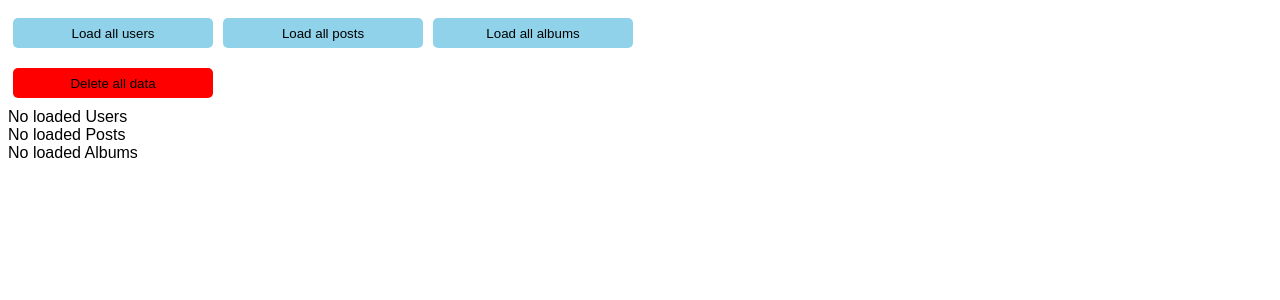
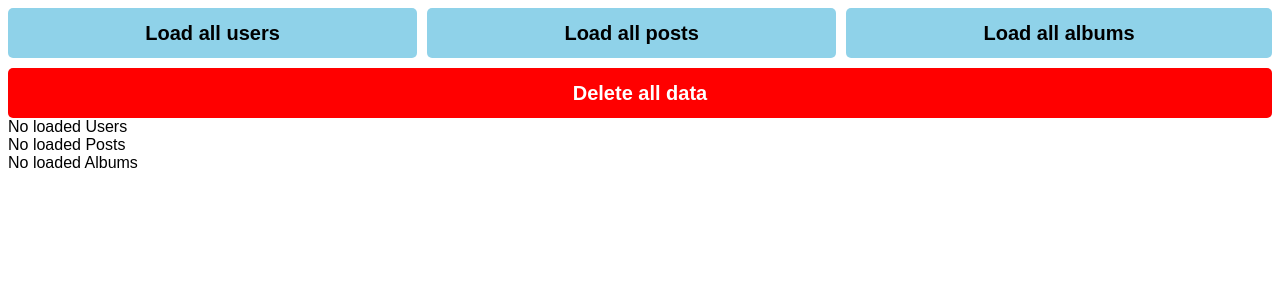
Before and after one commit to MariaTheCoder/vueSandbox, a Vue app: page / in a window 1280 px wide. Shown: the top 300 px of the page. Built offline with nearby package versions, Linux system fonts and the light colour scheme.

Commit message:
make the button container a grid container instead of a flex container. Display the three load buttons in the same row and the delete button on the button row

```diff
--- a/src/components/Button.vue
+++ b/src/components/Button.vue
@@ -14,6 +14,10 @@ export default {
       type: String,
       default: "#0099CC70",
     },
+    textColor: {
+      type: String,
+      default: "black",
+    },
     buttonText: {
       type: String,
     },
@@ -28,10 +32,12 @@ export default {
 <!-- Add "scoped" attribute to limit CSS to this component only -->
 <style scoped>
 button {
-  height: 30px;
-  min-width: 200px;
-  margin: 10px 5px 10px 5px;
+  height: 100%;
+  width: 100%;
   background-color: v-bind(backgroundColor);
+  font-size: 20px;
+  font-weight: bold;
+  color: v-bind(textColor);
   border: transparent;
   border-radius: 5px 5px 5px 5px;
 }
--- a/src/components/NavigationBar.vue
+++ b/src/components/NavigationBar.vue
@@ -1,6 +1,5 @@
 <template>
   <div class="button-container">
-    <div class="navigational-buttons">
     <Button @click="fetchUsers" :users="users" buttonText="Load all users" />
     <Button @click="fetchPosts" :posts="posts" buttonText="Load all posts" />
     <Button
@@ -8,8 +7,13 @@
       :albums="albums"
       buttonText="Load all albums"
     />
-    </div>
-    <Button @click="reset" backgroundColor="red" buttonText="Delete all data" />
+    <Button
+      class="delete"
+      @click="reset"
+      backgroundColor="red"
+      textColor="white"
+      buttonText="Delete all data"
+    />
   </div>
 </template>
 
@@ -49,11 +53,15 @@ export default {
 
 <style scoped>
 .button-container {
-  display: flex;
-  flex-direction: column;
+  display: grid;
+  grid-template-columns: auto;
+  /* repeat(3, auto); */
+  grid-template-rows: repeat(2, 50px);
+  grid-gap: 10px;
 }
-.navigational-buttons {
-  display: flex;
-  flex-direction: row;
+
+.delete {
+  grid-column-start: 1;
+  grid-column-end: 4;
 }
 </style>
```
Lines whose indentation alone changed are shown as unchanged.
